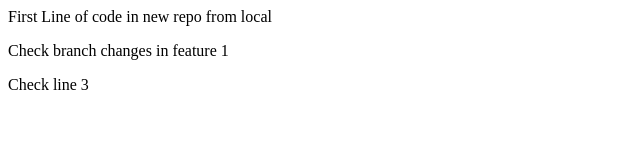
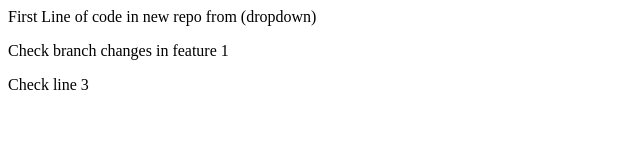
Before and after one commit to MSatishKumar289/local-repo-test, a plain HTML site: page index.html in a window 1280 px wide. Shown: the full height of the page, 0-640 px from the left. Drawn offline with Linux system fonts and the light colour scheme.

Commit message:
dropdown added

```diff
--- a/index.html
+++ b/index.html
@@ -1,3 +1,3 @@
-<p> First Line of code in new repo from local</p>
+<p> First Line of code in new repo from  (dropdown)</p>
 <p>Check branch changes in feature 1</p>
 <p>Check line 3</p>
```
